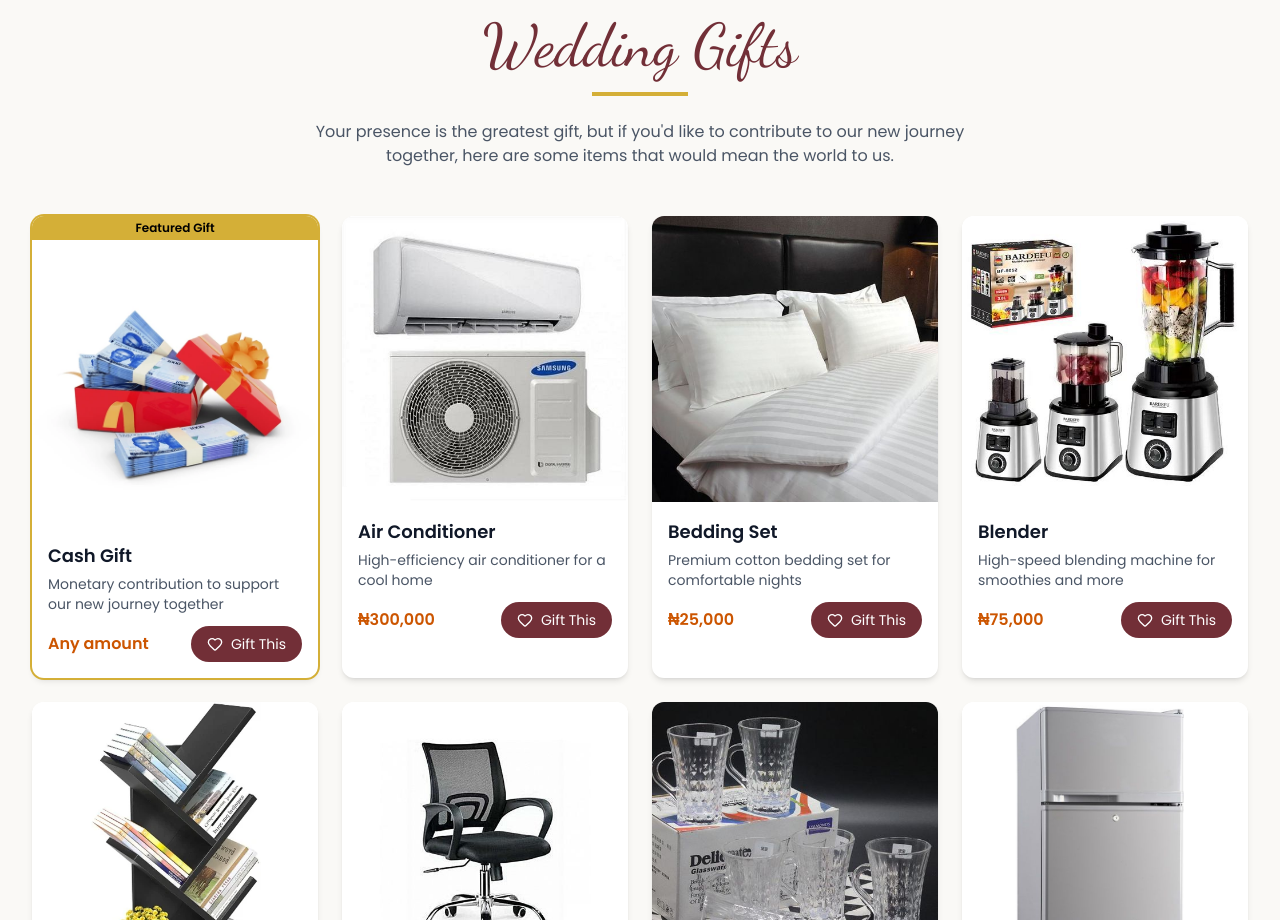
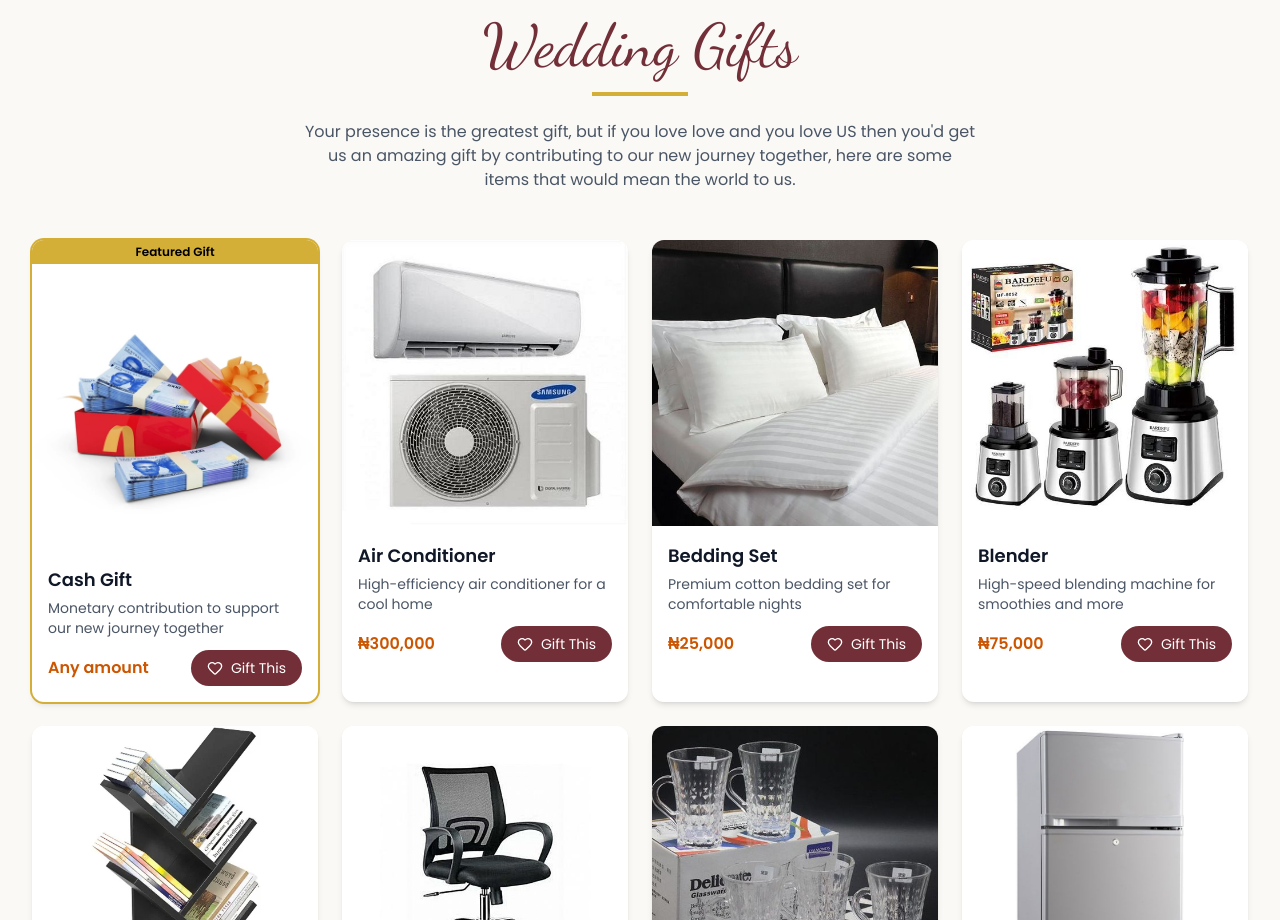
Before and after one commit to efodthe2nd/gender-reveal, a Next.js app: page / in a window 1280 px wide. Shown: the part 3960-4880 px from the top of the page. Built offline with nearby package versions, Linux system fonts and the light colour scheme.

Commit message:
edit text

```diff
--- a/src/components/GiftRegistry.tsx
+++ b/src/components/GiftRegistry.tsx
@@ -131,8 +131,7 @@ export default function GiftRegistry() {
           </h2>
           <div className="w-24 h-1 bg-[#D4AF37] mx-auto mb-6" />
           <p className="max-w-2xl mx-auto text-gray-600">
-            Your presence is the greatest gift, but if you&apos;d like to contribute
-            to our new journey together, here are some items that would mean the
+            Your presence is the greatest gift, but if you love love and you love US then you&apos;d get us an amazing gift by contributing to our new journey together, here are some items that would mean the
             world to us.
           </p>
         </div>
```
